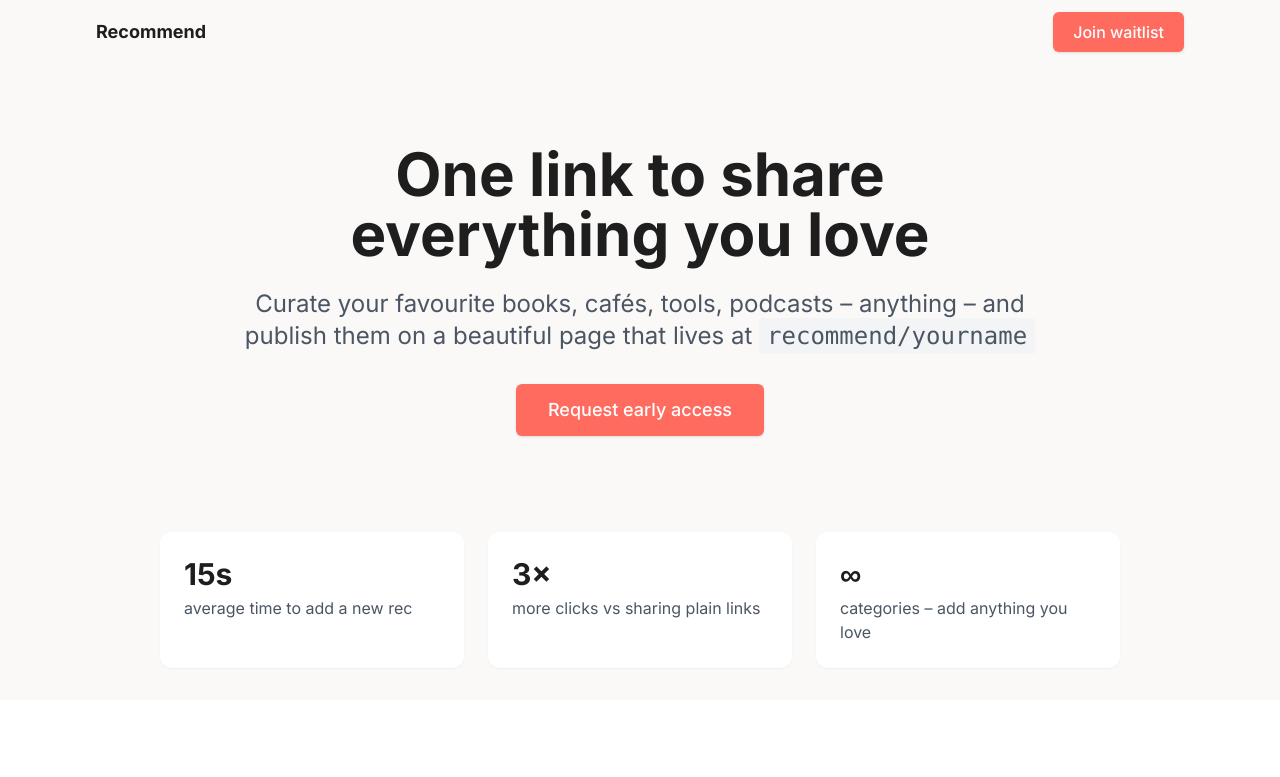
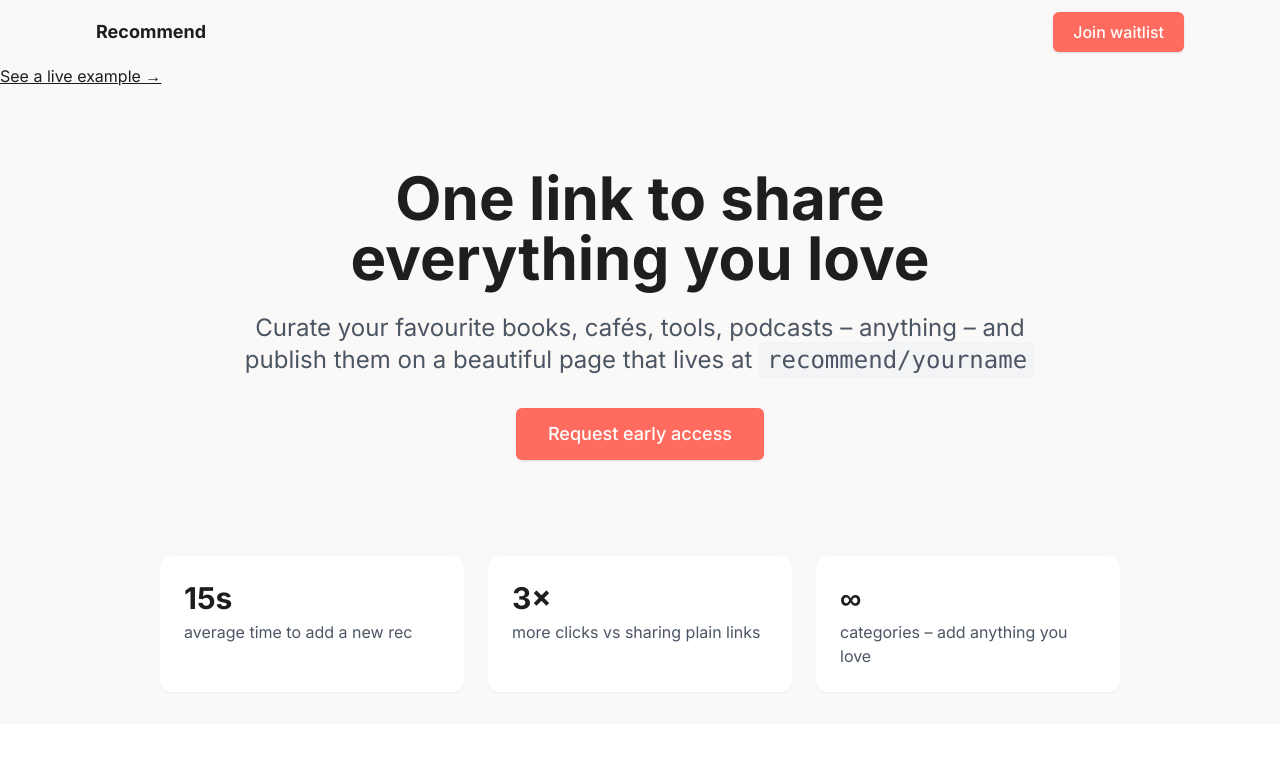
Before and after one commit to RinkeshG/testrecco, a plain HTML site: page index.html in a window 1280 px wide. Shown: the top 777 px of the page. Drawn offline with nearby package versions, Linux system fonts and the light colour scheme.

Commit message:
Updated index.html

```diff
--- a/index.html
+++ b/index.html
@@ -36,6 +36,9 @@
     </header>
 
     <!-- HERO -->
+
+    <a href="/rinks" class="underline">See a live example →</a>
+
     <section class="pt-20 pb-16">
       <div class="max-w-4xl mx-auto px-6 md:px-8 text-center">
         <h1 class="text-4xl md:text-6xl font-extrabold leading-tight mb-6">
```
